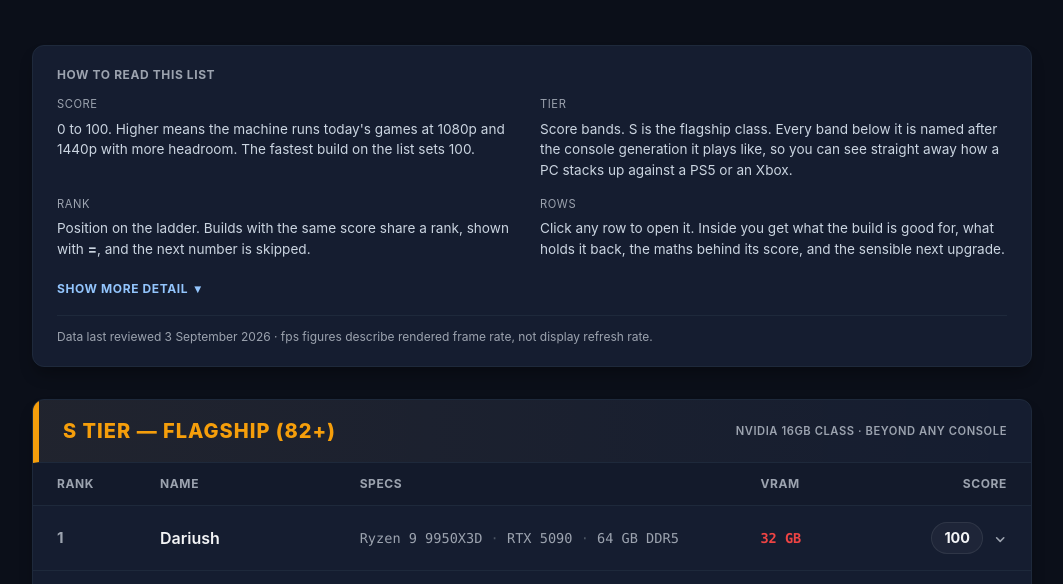
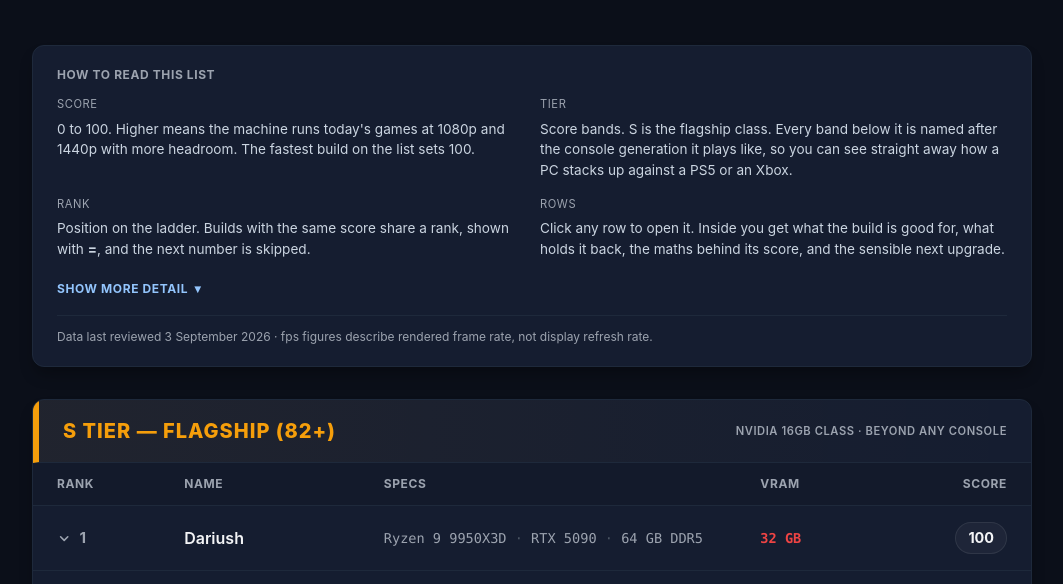
Before and after one commit to RaizerLeaf/the-stance-tier-list, a website: page index.html in a window 1280 px wide. Shown: the part 202-786 px from the top of the page, without its empty margins (108-1171 px from the left). Drawn offline with Linux system fonts and the light colour scheme.

Commit message:
Adjust column widths and improve row expand/collapse indicator in tier list

```diff
--- a/index.html
+++ b/index.html
@@ -131,9 +131,9 @@
             text-align: left;
         }
 
-        th:nth-child(1) { width: 8%; }
+        th:nth-child(1) { width: 11%; }
         th:nth-child(2) { width: 20%; }
-        th:nth-child(3) { width: 45%; }
+        th:nth-child(3) { width: 42%; }
         th:nth-child(4) { width: 15%; }
         th:nth-child(5) { width: 12%; }
 
@@ -183,7 +183,8 @@
         .rank {
             font-weight: 700;
             color: var(--text-muted);
-            width: 8%;
+            width: 11%;
+            white-space: nowrap;
         }
 
         .name-cell {
@@ -578,12 +579,12 @@
             line-height: 1.6;
         }
 
-        /* Row expand / collapse indicator (flips when the row is open) */
+        /* Row expand / collapse indicator, left of the rank (flips when the row is open) */
         .row-chevron {
             display: inline-block;
             width: 0.9rem;
             height: 0.9rem;
-            margin-left: 0.6rem;
+            margin-right: 0.5rem;
             vertical-align: middle;
             color: var(--text-muted);
             transition: transform 0.2s ease, color 0.2s ease;
@@ -657,7 +658,7 @@
             .vram-shared { display: block; width: max-content; margin: 0.2rem 0 0 0; }
             .legend-wide, .breakdown-card { grid-column: span 1; }
             .score-cell { white-space: nowrap; }
-            .row-chevron { margin-left: 0.3rem; width: 0.8rem; height: 0.8rem; }
+            .row-chevron { margin-right: 0.3rem; width: 0.8rem; height: 0.8rem; }
         }
     </style>
 </head>
@@ -1752,11 +1753,11 @@
         const rankLabel = `${s.rank}${s.tied ? '=' : ''}`;
         return `
                 <tr class="system-row" aria-expanded="false" data-target="${s.id}" data-id="${s.id}" data-name="${escapeHtml(s.name)}" data-cpu="${escapeHtml(s.cpu)}" data-gpu="${escapeHtml(s.gpuRef)}" data-ram="${s.memory}GB" data-score="${s.score}" data-platform="${s.platform}" data-cpu-tier="${s.cpuTier}">
-                    <td class="rank">${rankLabel}</td>
+                    <td class="rank"><span class="row-chevron" aria-hidden="true"><svg viewBox="0 0 20 20" fill="none" stroke="currentColor" stroke-width="2.2" stroke-linecap="round" stroke-linejoin="round"><path d="M5 8l5 5 5-5"/></svg></span>${rankLabel}</td>
                     <td class="name-cell">${escapeHtml(s.name)}${badge}${renderUpdatedBadge(s)}</td>
                     <td class="specs"><span class="spec-part">${escapeHtml(s.cpu)}</span> <span class="spec-sep">·</span> <span class="spec-part">${escapeHtml(s.gpu)}</span> <span class="spec-sep">·</span> <span class="spec-part">${memoryLabel}</span></td>
                     <td class="vram-cell">${renderVramCell(s)}</td>
-                    <td class="score-cell"><span class="score-badge">${s.score}</span><span class="row-chevron" aria-hidden="true"><svg viewBox="0 0 20 20" fill="none" stroke="currentColor" stroke-width="2.2" stroke-linecap="round" stroke-linejoin="round"><path d="M5 8l5 5 5-5"/></svg></span></td>
+                    <td class="score-cell"><span class="score-badge">${s.score}</span></td>
                 </tr>
                 <tr class="details-row" id="${s.id}">
                     <td colspan="5">
```
